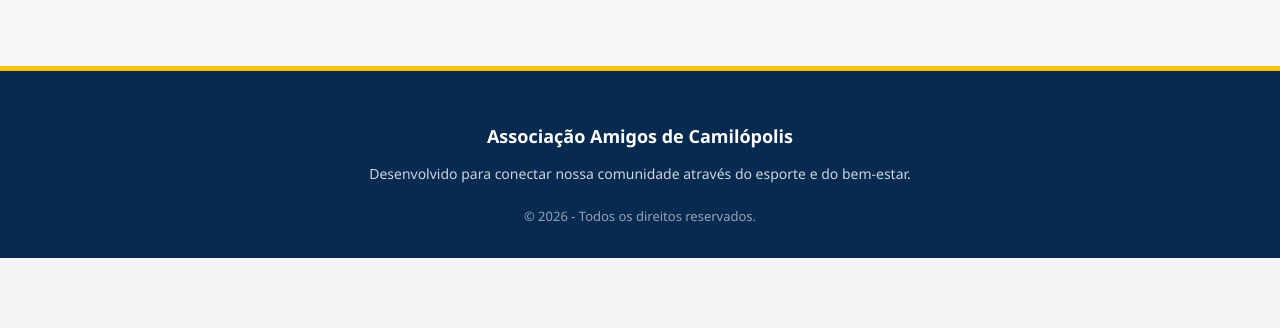
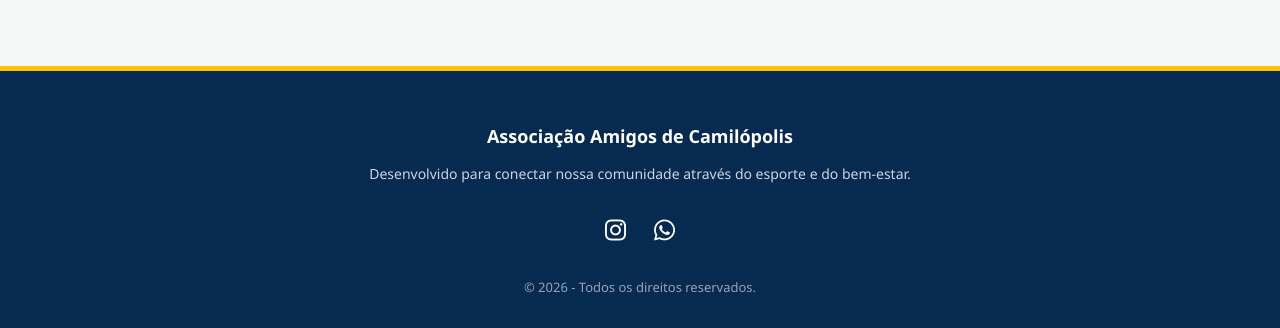
Before and after one commit to davisantos00/camilopolis, a PHP site: page / in a window 1280 px wide. Shown: the part 4696-5024 px from the top of the page. Before the commit the page ends 4954 px from the top, so only its background shows below. Run offline with PHP 8.4, Linux system fonts and the light colour scheme; some libraries are stand-ins or nearby versions.

Commit message:
Update index.php

```diff
--- a/index.php
+++ b/index.php
@@ -87,14 +87,19 @@
         .socio-price h3 { font-size: 40px; margin: 10px 0; }
         .socio-price span { font-size: 14px; color: #64748b; }
 
-        /* Botão Flutuante */
+        /* Botões Flutuantes */
         .whatsapp-float { position: fixed; bottom: 30px; right: 30px; background-color: var(--whatsapp); color: white; border-radius: 50px; font-size: 32px; box-shadow: 0 8px 25px rgba(37, 211, 102, 0.4); z-index: 1000; width: 65px; height: 65px; display: flex; align-items: center; justify-content: center; transition: all 0.3s ease; }
         .whatsapp-float:hover { transform: scale(1.1); background-color: #1ebe5d; }
+
+        .instagram-float { position: fixed; bottom: 105px; right: 30px; background: linear-gradient(45deg, #f09433 0%, #e6683c 25%, #dc2743 50%, #cc2366 75%, #bc1888 100%); color: white; border-radius: 50px; font-size: 32px; box-shadow: 0 8px 25px rgba(225, 48, 108, 0.4); z-index: 1000; width: 65px; height: 65px; display: flex; align-items: center; justify-content: center; transition: all 0.3s ease; }
+        .instagram-float:hover { transform: scale(1.1); filter: brightness(1.1); }
 
         /* Footer e Mapa */
         .mapa-box { background: white; padding: 20px; border-radius: 16px; box-shadow: 0 10px 30px rgba(0,0,0,0.05); max-width: 1100px; margin: 0 auto; }
         .mapa-container { margin-top: 20px; border-radius: 12px; overflow: hidden; }
         .footer { background: var(--azul-principal); color: var(--branco); text-align: center; padding: 50px 20px 30px 20px; margin-top: 60px; border-top: 5px solid var(--amarelo); }
+        .footer-socials a { display: inline-block; color: var(--branco); font-size: 24px; margin: 10px 12px; transition: 0.3s; }
+        .footer-socials a:hover { color: var(--amarelo); transform: translateY(-3px); }
 
         @media (max-width: 768px) {
             .nav-links { display: none; }
@@ -126,8 +131,9 @@
         </div>
     </nav>
 
-    <!-- WHATSAPP -->
-    <a href="https://wa.me/551144613996" target="_blank" class="whatsapp-float"><i class="fab fa-whatsapp"></i></a>
+    <!-- BOTÕES FLUTUANTES -->
+    <a href="https://www.instagram.com/associacao.amigosdecamilopolis/" target="_blank" class="instagram-float" title="Siga nosso Instagram"><i class="fab fa-instagram"></i></a>
+    <a href="https://wa.me/551144613996" target="_blank" class="whatsapp-float" title="Fale pelo WhatsApp"><i class="fab fa-whatsapp"></i></a>
 
     <!-- HERO -->
     <header class="hero">
@@ -286,7 +292,11 @@
     <!-- FOOTER -->
     <footer class="footer">
         <p style="font-size: 18px; font-weight: bold; margin-bottom: 10px;">Associação Amigos de Camilópolis</p>
-        <p style="font-size: 14px; color: #cbd5e1; margin-bottom: 20px;">Desenvolvido para conectar nossa comunidade através do esporte e do bem-estar.</p>
+        <p style="font-size: 14px; color: #cbd5e1; margin-bottom: 15px;">Desenvolvido para conectar nossa comunidade através do esporte e do bem-estar.</p>
+        <div class="footer-socials">
+            <a href="https://www.instagram.com/associacao.amigosdecamilopolis/" target="_blank" title="Instagram"><i class="fab fa-instagram"></i></a>
+            <a href="https://wa.me/551144613996" target="_blank" title="WhatsApp"><i class="fab fa-whatsapp"></i></a>
+        </div>
         <p style="margin-top: 15px; font-size: 13px; color: #94a3b8;">© <?php echo date("Y"); ?> - Todos os direitos reservados.</p>
     </footer>
 
```
